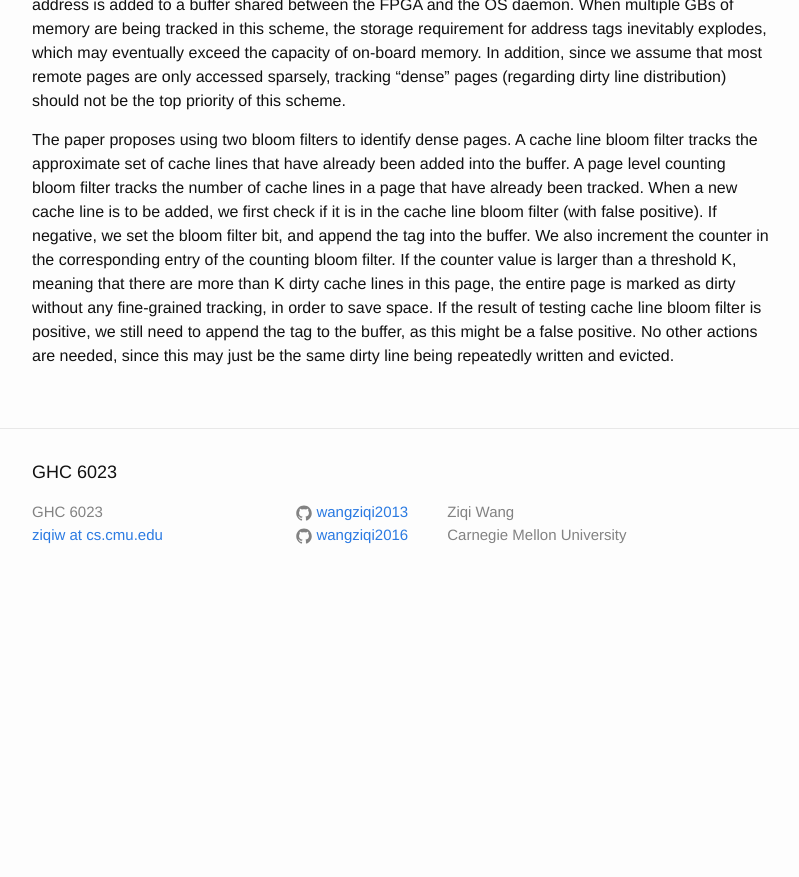
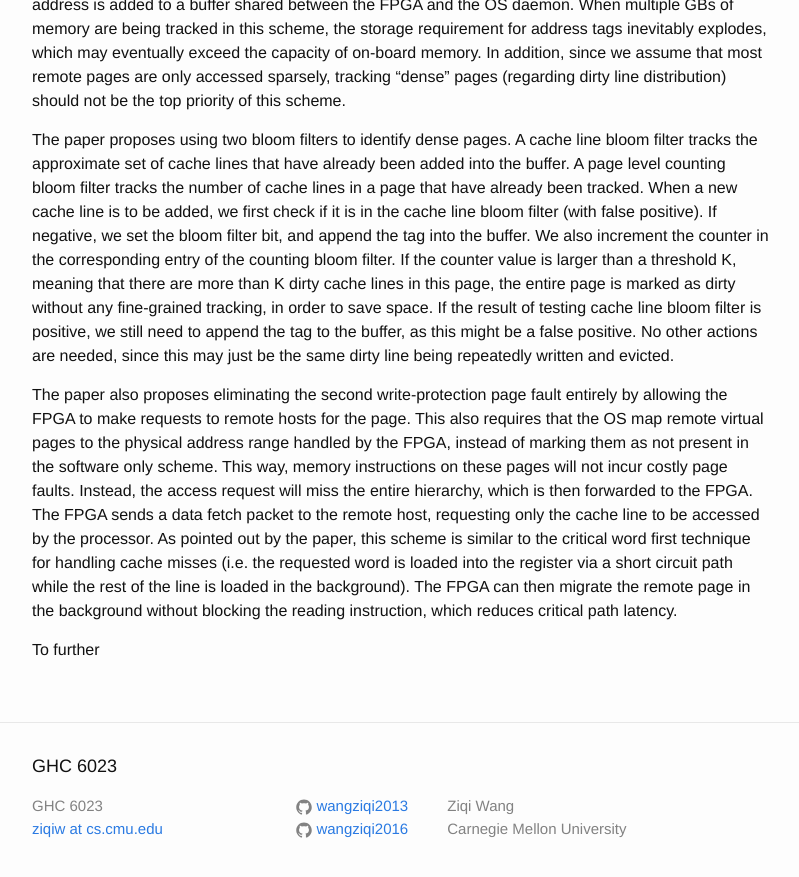
Before and after one commit to wangziqi2013/wangziqi2013.github.io, a Jekyll site: the page built from _posts/2019-11-13-pberry.markdown, in a window 1280 px wide and 900 px high, scrolled down 1918 px. Shown: the top 877 px of the window, without its empty margins (238-1037 px from the left). Built offline with Jekyll 4.4.1, drawn with Linux system fonts in a browser that asks for light colours; before the commit the page ends 2524 px from its top, so only the background shows below that.

Commit message:
Adding background migration

```diff
--- a/_posts/2019-11-13-pberry.markdown
+++ b/_posts/2019-11-13-pberry.markdown
@@ -82,3 +82,15 @@ is larger than a threshold K, meaning that there are more than K dirty cache lin
 marked as dirty without any fine-grained tracking, in order to save space. If the result of testing cache line
 bloom filter is positive, we still need to append the tag to the buffer, as this might be a false positive. No other
 actions are needed, since this may just be the same dirty line being repeatedly written and evicted.
+
+The paper also proposes eliminating the second write-protection page fault entirely by allowing the FPGA to make
+requests to remote hosts for the page. This also requires that the OS map remote virtual pages to the physical address
+range handled by the FPGA, instead of marking them as not present in the software only scheme. This way, memory
+instructions on these pages will not incur costly page faults. Instead, the access request will miss the entire hierarchy,
+which is then forwarded to the FPGA. The FPGA sends a data fetch packet to the remote host, requesting only the
+cache line to be accessed by the processor. As pointed out by the paper, this scheme is similar to the critical word
+first technique for handling cache misses (i.e. the requested word is loaded into the register via a short circuit path
+while the rest of the line is loaded in the background). The FPGA can then migrate the remote page in the background
+without blocking the reading instruction, which reduces critical path latency.
+
+To further
```
